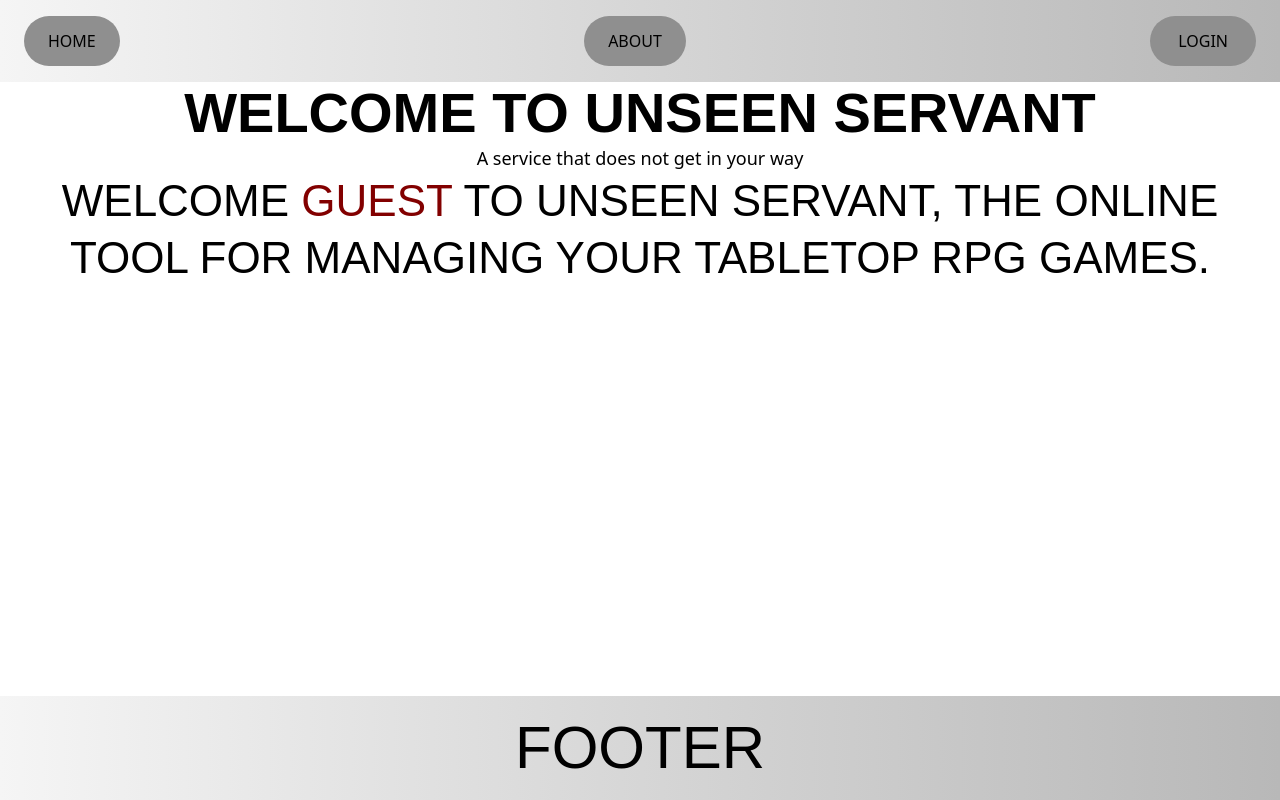
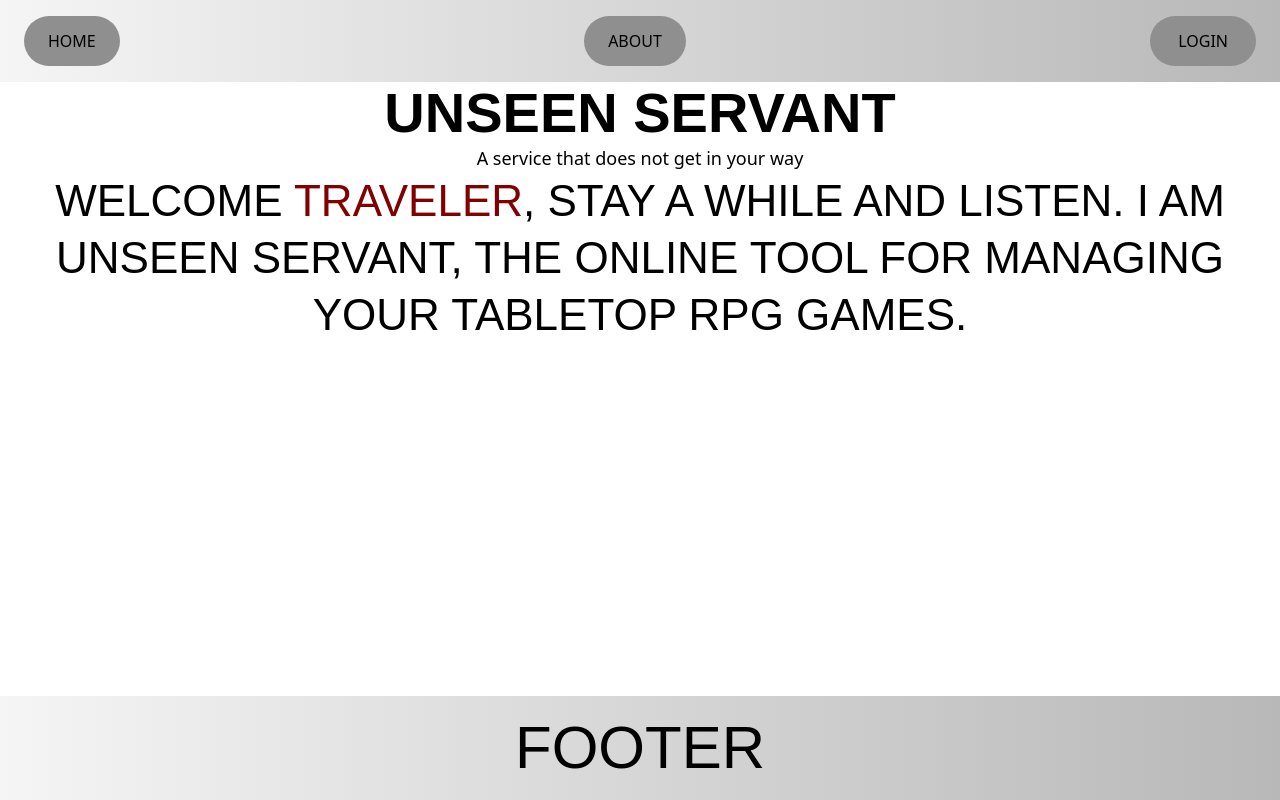
Before and after one commit to Mattan41/unseenservant-backend, a Vue app in the folder frontend/: page / in a window 1280 px wide. Built offline with nearby package versions, Linux system fonts and the light colour scheme; no server answers.

Commit message:
update login

```diff
--- a/frontend/src/App.vue
+++ b/frontend/src/App.vue
@@ -2,6 +2,52 @@
 import {RouterView} from 'vue-router'
 import Header from './components/Header.vue'
 import Footer from './components/Footer.vue'
+import {useUserStore} from "@/stores/userStore.js";
+import {useAuthStore} from "@/stores/authStore.js";
+import {onMounted, ref, watch} from "vue";
+
+const authStore = useAuthStore();
+const userStore = useUserStore();
+// Loading status (for loading UI at startup)
+const isLoading = ref(true);
+
+onMounted(async () => {
+  console.log('App mounted. Checking authentication...');
+
+  // Sätt igång en autentiseringskontroll
+  await authStore.checkAuth();
+  console.log('AuthStore after checkAuth:', authStore.user);
+
+  // Om användaren redan är inloggad, hämta deras användardata
+  if (authStore.isLoggedIn) {
+    console.log('Fetching user info after authentication.');
+    await userStore.fetchCurrentUser();
+  } else {
+    console.log('No authenticated user found.');
+    userStore.clearUserInfo();
+  }
+
+  // Flagga så att sidan inte längre är i "loading"-läge
+  isLoading.value = false;
+});
+
+// Watch to observe changes of isAuthenticating, react every change of authentication status
+watch(
+  () => authStore.isAuthenticating,
+  async (isAuthenticating) => {
+    if (!isAuthenticating) {
+      if (authStore.isLoggedIn) {
+        console.log('Auth verification complete. Fetching current user info...');
+        await userStore.fetchCurrentUser();
+      } else {
+        console.log('Auth verification complete. No user logged in.');
+        userStore.clearUserInfo();
+      }
+    }
+  },
+  {immediate: false} // Kör inte detta direkt, eftersom onMounted redan har hanterat det
+);
+
 </script>
 <template>
   <div class="flex flex-col min-h-screen">
--- a/frontend/src/components/Hello.vue
+++ b/frontend/src/components/Hello.vue
@@ -10,7 +10,8 @@ defineProps({
 <template>
   <div class="text-center">
     <h3>
-      Welcome <span class="text-secondary">{{ msg }}</span> to Unseen Servant, the online tool for
+      Welcome <span class="text-secondary">{{ msg }}</span>, stay a while and listen. I am Unseen
+      Servant, the online tool for
       managing your tabletop RPG games.
     </h3>
   </div>
--- a/frontend/src/components/TheWelcome.vue
+++ b/frontend/src/components/TheWelcome.vue
@@ -1,29 +1,17 @@
 <script setup>
-import {computed, onMounted} from 'vue';
-import {useAuthStore,} from '../stores/authStore';
+import {computed} from 'vue';
 import {useUserStore} from "@/stores/userStore.js";
 import Hello from './Hello.vue';
 
-const authStore = useAuthStore();
 const userStore = useUserStore();
+const username = computed(() => userStore.getDisplayName);
 
-onMounted(async () => {
-  authStore.loadUserFromLocalStorage();
-
-  if (authStore.isLoggedIn) {
-    // await userStore.fetchUserInfo(authStore.getUser.id);
-    await userStore.fetchCurrentUser();
-  }
-
-});
-
-const username = computed(() => userStore.getDisplayName || 'Guest');
 </script>
 
 <template>
   <main>
     <section class="text-center">
-      <h1 class="text-4xl font-bold">Welcome to Unseen Servant</h1>
+      <h1 class="text-4xl font-bold">Unseen Servant</h1>
       <p class="text-lg">A service that does not get in your way</p>
       <Hello v-if="username" :msg="username"/>
     </section>
--- a/frontend/src/services/AuthService.js
+++ b/frontend/src/services/AuthService.js
@@ -1,6 +1,7 @@
 import axios from 'axios';
 import {useAuthStore} from '../stores/authStore.js';
 import router from '../router/index.js';
+import {useUserStore} from "@/stores/userStore.js";
 
 const API_BASE_URL = `${import.meta.env.VITE_API_BASE_URL}/api/auth`;
 const API_GOOGLE_LOGIN_URL = `${import.meta.env.VITE_API_BASE_URL}/oauth2/authorization/google`;
@@ -36,10 +37,20 @@ class AuthService {
       })
       .then(() => {
         const authStore = useAuthStore();
+        const userStore = useUserStore();
+
+        // Clear the user data from the stores
         authStore.user = null;
+        userStore.clearUserInfo();
+
+        // Clear the user data from the local storage
         localStorage.removeItem('userData');
         sessionStorage.removeItem('userData');
+
+        // Trigger the storage event to notify all tabs
         window.dispatchEvent(new Event('storage'));
+
+        // Redirect the user to the home page
         router.push('/');
       });
   }
--- a/frontend/src/services/UserService.js
+++ b/frontend/src/services/UserService.js
@@ -7,7 +7,7 @@ const UserService = {
     const response = await axios.get(`${API_BASE_URL}/me`, {
       withCredentials: true, // session-cookies is automatically sent with the request
     });
-    return response.data; // UserDTO eller AuthDTO
+    return response.data;
   },
 
   async fetchUser(userId) {
--- a/frontend/src/stores/authStore.js
+++ b/frontend/src/stores/authStore.js
@@ -4,9 +4,11 @@ import AuthService from '../services/AuthService.js';
 export const useAuthStore = defineStore('auth', {
   state: () => ({
     user: null,
+    isAuthenticating: false, // new flag to indicate if the user is in process of authentication
   }),
   actions: {
     async checkAuth() {
+      this.isAuthenticating = true;
       try {
         const user = await AuthService.getCurrentUser();
         this.user = user;
@@ -14,6 +16,8 @@ export const useAuthStore = defineStore('auth', {
       } catch (error) {
         this.user = null;
         return null;
+      } finally {
+        this.isAuthenticating = false;
       }
     },
     async logout() {
@@ -30,7 +34,7 @@ export const useAuthStore = defineStore('auth', {
     async loginWithGithub() {
       try {
         // Omdirigera användaren till GitHub för autentisering
-        AuthService.loginWithGithub(); // Detta kommer att omdirigera användaren
+        await AuthService.loginWithGithub(); // Detta kommer att omdirigera användaren
       } catch (error) {
         console.error('GitHub login failed', error);
       }
@@ -38,7 +42,11 @@ export const useAuthStore = defineStore('auth', {
     loadUserFromLocalStorage() {
       const userData = JSON.parse(localStorage.getItem('userData'));
       if (userData) {
+        console.log('Loading user from localStorage:', userData);
         this.user = userData;
+      } else {
+        console.log('No user data in localStorage');
+        this.user = null;
       }
     },
   },
--- a/frontend/src/stores/userStore.js
+++ b/frontend/src/stores/userStore.js
@@ -1,4 +1,4 @@
-import { defineStore } from 'pinia'
+import {defineStore} from 'pinia'
 import UserService from '../services/UserService' // Importera UserService
 
 export const useUserStore = defineStore('user', {
@@ -25,7 +25,7 @@ export const useUserStore = defineStore('user', {
       }
     },
 
-    //fetch user information by user id, could be used to fetch other users' information
+    //fetch user information by user id, could be used to fetch other users' information such as invites to campaigns, or by admin to view/edit user information
     async fetchUserInfo(userId) {
       this.isLoading = true
       this.error = null
@@ -70,10 +70,15 @@ export const useUserStore = defineStore('user', {
         this.isLoading = false
       }
     },
+    clearUserInfo() {
+      this.userInfo = null;
+      this.error = null;
+      this.isLoading = false;
+    },
   },
 
   getters: {
-    getDisplayName: (state) => state.userInfo?.displayName || state.userInfo?.username || 'Guest',
+    getDisplayName: (state) => state.userInfo?.displayName || state.userInfo?.username || 'Traveler',
 
     isLoadingProfile: (state) => state.isLoading,
   },
--- a/frontend/src/views/AboutView.vue
+++ b/frontend/src/views/AboutView.vue
@@ -1,6 +1,6 @@
 <template>
   <div class="about">
-    <h1>This is an about page about Unseen Servant</h1>
+    <h2>This is an about page about Unseen Servant</h2>
   </div>
 </template>
 
```
